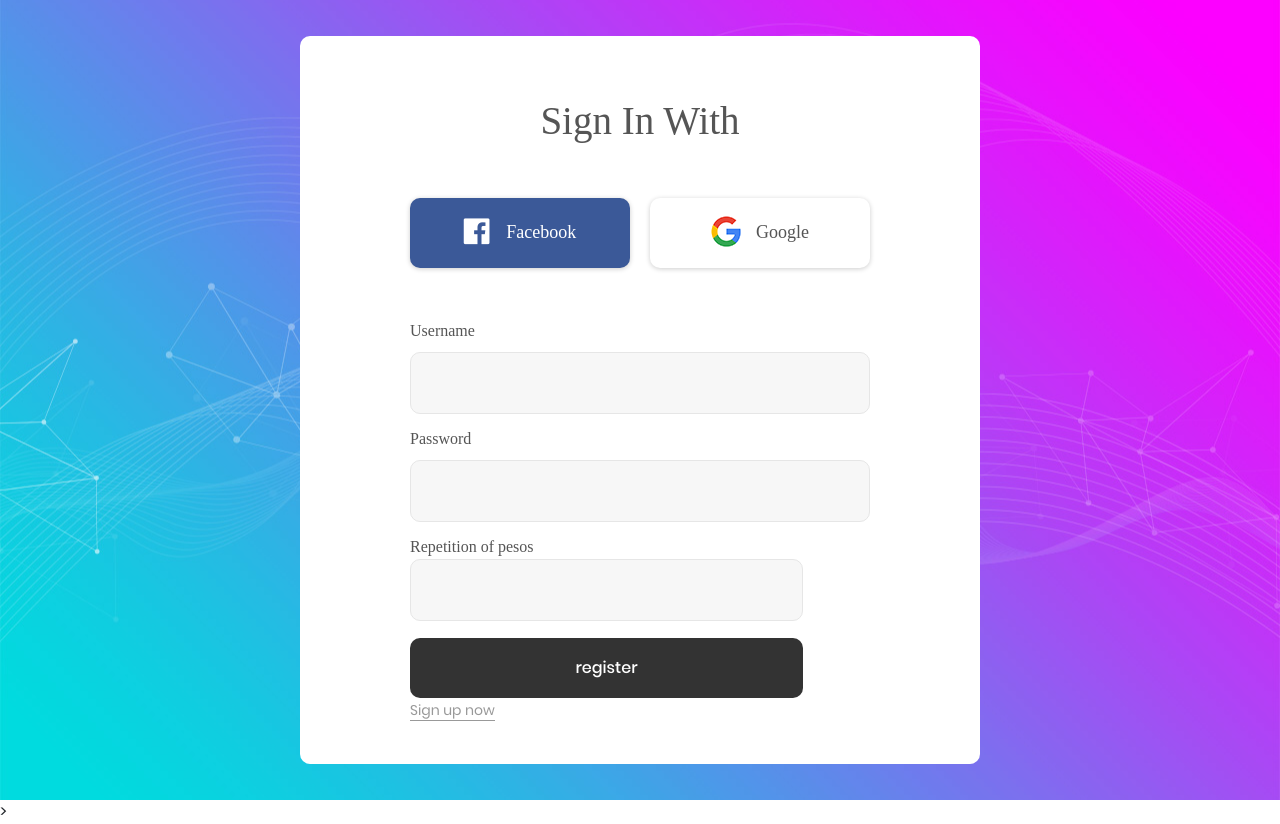
After one commit to faridhaavasi/stand_blog-, a Django app: page /register in a window 1280 px wide. The commit adds this page. Run offline with Django 4.2, Linux system fonts and the light colour scheme; some libraries are stand-ins or nearby versions; some web fonts are replaced.

Commit message:
l1 register

```diff
--- a/account/urls.py
+++ b/account/urls.py
@@ -2,6 +2,8 @@ from django.urls import path
 from . import views
 
 urlpatterns = [
-    path('login',views.login_user),
+    path('login', views.login_user),
+    path('logout', views.logout_user),
+    path('register', views.register),
 
 ]
--- a/account/views.py
+++ b/account/views.py
@@ -1,9 +1,11 @@
 from django.shortcuts import render, redirect
 
-from django.contrib.auth import login, authenticate
-from django.contrib.auth.models import User
+from django.contrib.auth import authenticate, login, logout
+
 # Create your views here.
 def login_user(request):
+    if request.user.is_authenticated is True:
+        return redirect('/')
     if request.method == 'POST':
         username = request.POST.get('username')
         password = request.POST.get('password')
@@ -13,3 +15,10 @@ def login_user(request):
             return redirect('/')
 
     return render(request, 'account/login.html', {})
+
+def logout_user(request):
+    logout(request)
+    return redirect('/')
+
+def register(request):
+    return render(request ,'account/register.html', {})
--- /dev/null
+++ b/templates/account/register.html
@@ -0,0 +1,118 @@
+{% load static %}
+<!DOCTYPE html>
+<html lang="en">
+<head>
+	<title>Login V5</title>
+	<meta charset="UTF-8">
+	<meta name="viewport" content="width=device-width, initial-scale=1">
+<!--===============================================================================================-->
+	<link rel="icon" type="image/png" href="{% static 'account/images/icons/favicon.ico' %}"/>
+<!--===============================================================================================-->
+	<link rel="stylesheet" type="text/css" href="{% static 'account/vendor/bootstrap/css/bootstrap.min.css' %}">
+<!--===============================================================================================-->
+	<link rel="stylesheet" type="text/css" href="{% static 'account/fonts/font-awesome-4.7.0/css/font-awesome.min.css' %}">
+<!--===============================================================================================-->
+	<link rel="stylesheet" type="text/css" href="{% static 'account/fonts/Linearicons-Free-v1.0.0/icon-font.min.css' %}">
+<!--===============================================================================================-->
+	<link rel="stylesheet" type="text/css" href="{% static 'account/vendor/animate/animate.css' %}">
+<!--===============================================================================================-->
+	<link rel="stylesheet" type="text/css" href="{% static 'account/vendor/css-hamburgers/hamburgers.min.css' %}">
+<!--===============================================================================================-->
+	<link rel="stylesheet" type="text/css" href="{% static 'account/vendor/animsition/css/animsition.min.css' %}">
+<!--===============================================================================================-->
+	<link rel="stylesheet" type="text/css" href="{% static 'account/vendor/select2/select2.min.css' %}">
+<!--===============================================================================================-->
+	<link rel="stylesheet" type="text/css" href="{% static 'account/vendor/daterangepicker/daterangepicker.css' %}">
+<!--===============================================================================================-->
+	<link rel="stylesheet" type="text/css" href="{% static 'account/css/util.css' %}">
+	<link rel="stylesheet" type="text/css" href="{% static 'account/css/main.css' %}">
+<!--===============================================================================================-->
+</head>
+<body>
+
+	<div class="limiter">
+		<div class="container-login100" style="background-image: url('images/bg-01.jpg ');">
+			<div class="wrap-login100 p-l-110 p-r-110 p-t-62 p-b-33">
+				<form class="login100-form validate-form flex-sb flex-w" method="post">
+                    {% csrf_token %}
+					<span class="login100-form-title p-b-53">
+						Sign In With
+					</span>
+
+					<a href="#" class="btn-face m-b-20">
+						<i class="fa fa-facebook-official"></i>
+						Facebook
+					</a>
+
+					<a href="#" class="btn-google m-b-20">
+						<img src="{% static 'account/images/icons/icon-google.png' %}" alt="GOOGLE">
+						Google
+					</a>
+
+					<div class="p-t-31 p-b-9">
+						<span class="txt1">
+							Username
+						</span>
+					</div>
+					<div class="wrap-input100 validate-input" data-validate = "Username is required">
+						<input class="input100" type="text" name="username" >
+						<span class="focus-input100"></span>
+					</div>
+
+					<div class="p-t-13 p-b-9">
+						<span class="txt1">
+							Password
+						</span>
+
+
+					</div>
+					<div class="wrap-input100 validate-input" data-validate = "Password is required">
+						<input class="input100" type="password" name="password1" >
+						<span class="focus-input100"></span>
+					</div>
+                      <div class="p-t-13 p-b-9">
+						<span class="txt1">
+							Repetition of pesos
+						</span>
+                      <div class="wrap-input100 validate-input" data-validate = "Password is required">
+						<input class="input100" type="password" name="password2" >
+						<span class="focus-input100"></span>
+					</div>
+					<div class="container-login100-form-btn m-t-17">
+						<button class="login100-form-btn">
+							register
+						</button>
+					</div>
+
+
+						<a href="#" class="txt2 bo1">
+							Sign up now
+						</a>
+					</div>
+				</form>
+			</div>
+		</div>
+	</div>
+
+
+	<div id="dropDownSelect1"></div>
+
+<!--===============================================================================================-->
+	<script src="{% static 'account/vendor/jquery/jquery-3.2.1.min.js' %}"></script>
+<!--===============================================================================================-->
+	<script src="{% static 'account/vendor/animsition/js/animsition.min.js' %}"></script>
+<!--===============================================================================================-->
+	<script src="{% static 'account/vendor/bootstrap/js/popper.js' %}"></script>
+	<script src="{% static 'account/vendor/bootstrap/js/bootstrap.min.js' %}"></script>
+<!--===============================================================================================-->
+	<script src="{%  static 'account/vendor/select2/select2.min.js' %}"></script>
+<!--===============================================================================================-->
+	<script src="{%  static 'account/vendor/daterangepicker/moment.min.js' %}"></script>
+	<script src="{%  static 'account/vendor/daterangepicker/daterangepicker.js' %}"></script>
+<!--===============================================================================================-->
+	<script src="{%  static 'account/vendor/countdowntime/countdowntime.js' %}"></script>
+<!--===============================================================================================-->
+	<script src="{%  static 'account/js/main.js' %}"></script>
+
+</body>
+</html>>
```
Also changed, not shown: templates/home_app/index.html (+49 -12 lines), db.sqlite3.
